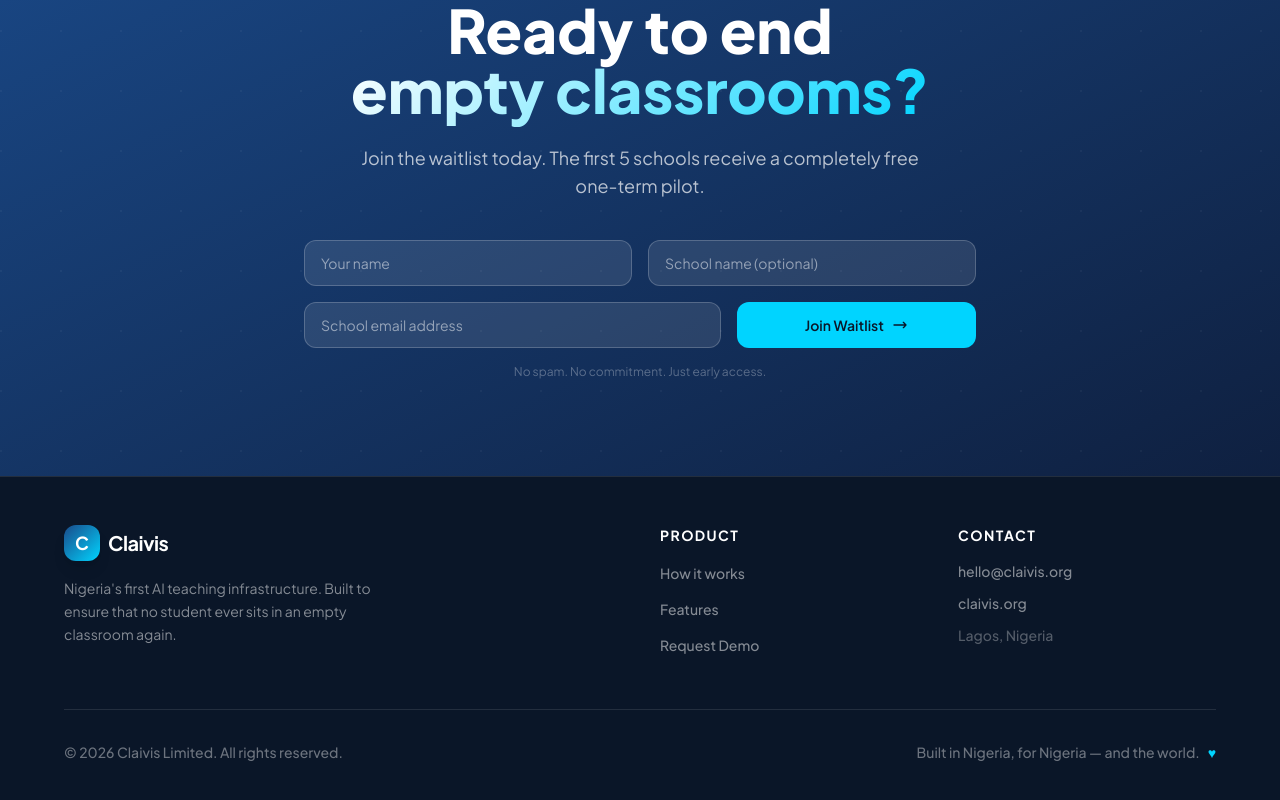
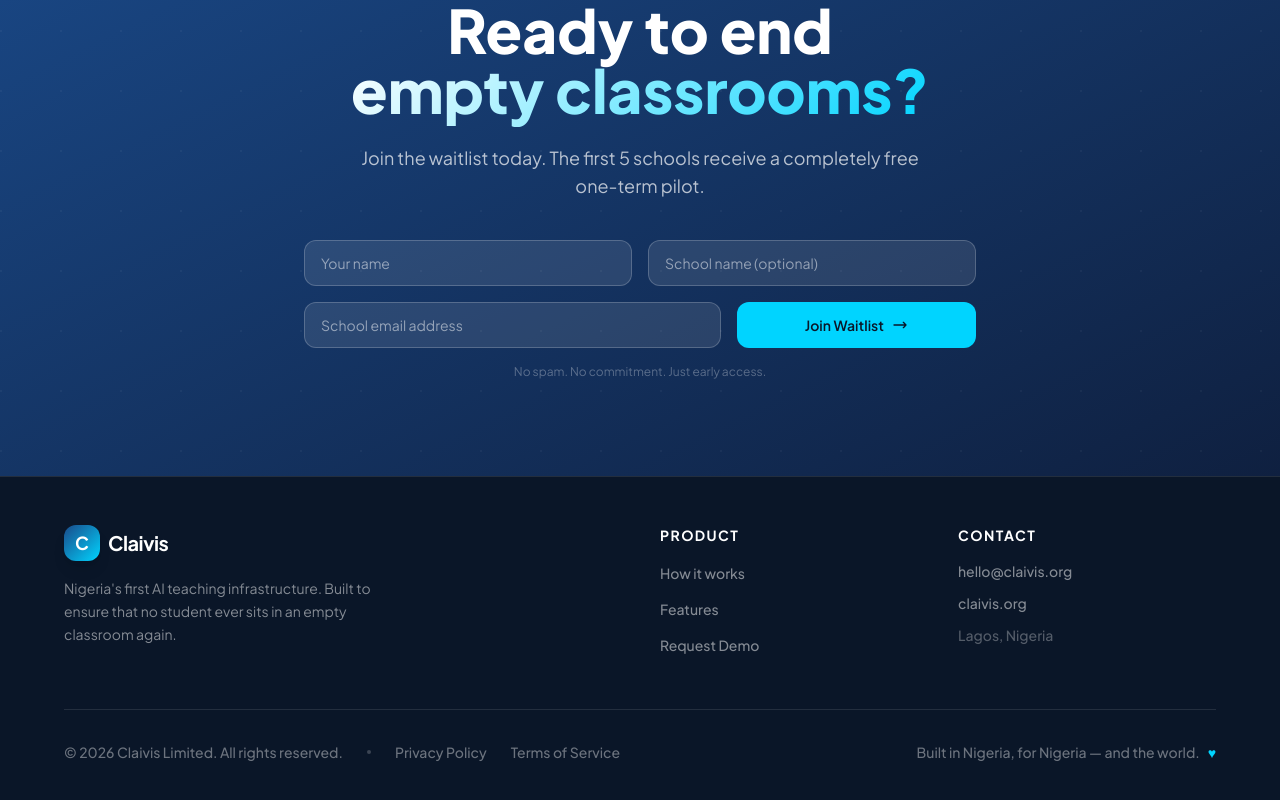
Before and after one commit to claivis-org/claivis-landing, a Next.js app: page / in a window 1280 px wide. Shown: the part 8362-9162 px from the top of the page. Built offline with nearby package versions, Linux system fonts and the light colour scheme.

Commit message:
feat: add privacy policy and terms of service links at the bottom of the footer

```diff
--- a/app/page.tsx
+++ b/app/page.tsx
@@ -870,8 +870,15 @@ export default function Home() {
             </div>
           </div>
 
-          <div className="border-t border-white/10 pt-8 flex flex-col sm:flex-row items-center justify-between gap-4">
-            <p className="text-white/40 text-sm font-medium">© {new Date().getFullYear()} Claivis Limited. All rights reserved.</p>
+          <div className="border-t border-white/10 pt-8 flex flex-col lg:flex-row items-center justify-between gap-6 text-center lg:text-left">
+            <div className="flex flex-col sm:flex-row items-center gap-3 sm:gap-6 text-white/40 text-sm font-medium">
+              <p>© {new Date().getFullYear()} Claivis Limited. All rights reserved.</p>
+              <div className="hidden sm:block w-1 h-1 bg-white/20 rounded-full" />
+              <div className="flex gap-4 sm:gap-6">
+                <a href="#" className="hover:text-white transition-colors">Privacy Policy</a>
+                <a href="#" className="hover:text-white transition-colors">Terms of Service</a>
+              </div>
+            </div>
             <div className="flex items-center gap-2 text-white/40 text-sm font-medium">
               Built in Nigeria, for Nigeria — and the world.<span className="text-accent">♥</span>
             </div>
```
